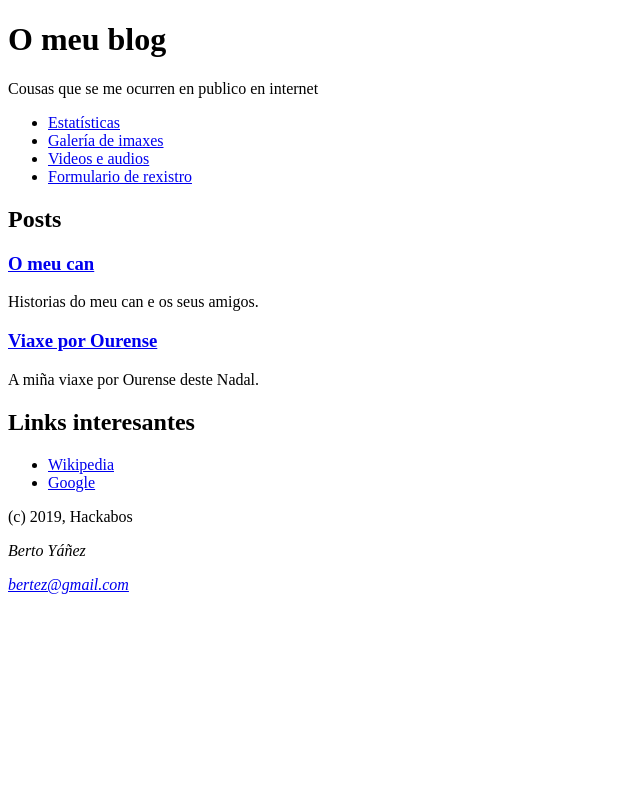
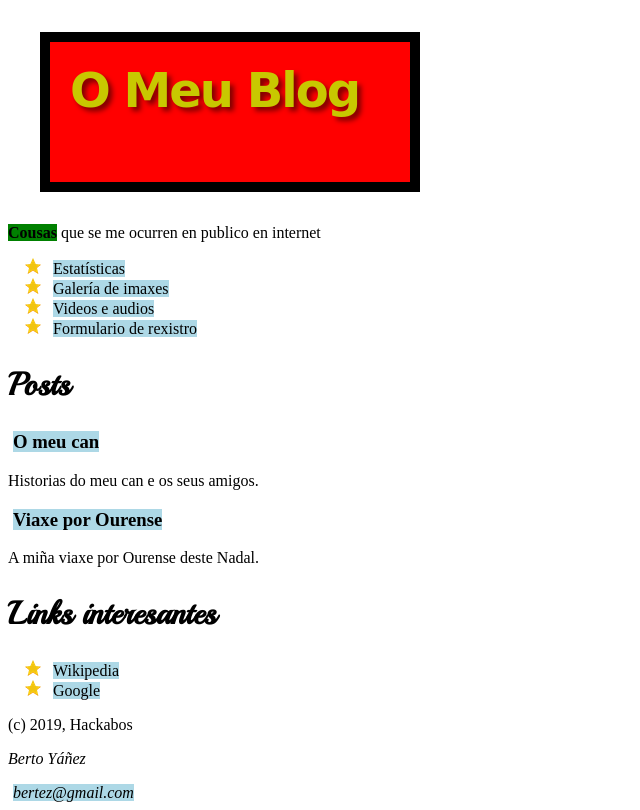
Before and after one commit to javnet/modulo1-html-css, a website: page practica-1/www/index.html in a window 1280 px wide. Shown: the whole page, without its empty margins (0-640 px from the left). Drawn offline with Linux system fonts and the light colour scheme; a web font is replaced by a local one.

Commit message:
Práctica final

```diff
--- /dev/null
+++ b/practica-1/www/css/estilos.css
@@ -0,0 +1,72 @@
+@import url('https://fonts.googleapis.com/css?family=Playball|Spicy+Rice');
+
+html {
+  font-size: 16px;
+}
+
+body > header > h1 {
+  color: rgb(200, 200, 0);
+  font-family: 'Spicy Rice', cursive;
+  font-size: 3rem;
+  font-style: normal;
+  font-weight: bold;
+  letter-spacing: -2px;
+  text-transform: capitalize;
+  text-decoration: none;
+  text-shadow: 4px 4px 5px rgba(0, 0, 0, 0.5);
+  background: red;
+  width: 20rem;
+  height: 100px;
+  border: 10px solid black;
+  padding: 20px;
+  margin: 2rem;
+}
+
+h2 {
+  font-family: 'Playball', cursive;
+  font-size: 2rem;
+}
+
+header strong {
+  background: green;
+}
+
+.especial {
+  text-align: center;
+  line-height: 1.5;
+  letter-spacing: 2px;
+  word-spacing: 5px;
+}
+
+ul {
+  padding-left: 2.5rem;
+  margin-top: 1rem;
+  margin-bottom: 1rem;
+  list-style-type: square;
+  list-style-position: outside;
+  list-style-image: url(/media/star.png);
+}
+
+a {
+  background: lightblue;
+  margin: 5px;
+  text-decoration: none;
+  color: black;
+}
+
+a:visited {
+  color: yellow;
+}
+
+a:hover {
+  background: lightcoral;
+  color: white;
+}
+
+a:focus {
+  border: 5px dotted green;
+}
+
+a:active {
+  background: maroon;
+}
--- a/practica-1/www/index.html
+++ b/practica-1/www/index.html
@@ -6,12 +6,15 @@
   <meta name="viewport" content="width=device-width, initial-scale=1.0">
 
   <title>O meu blog</title>
+
+  <link rel="stylesheet" href="/css/estilos.css">
+  <link rel="shortcut icon" href="/favicon.ico" type="image/x-icon">
 </head>
 
 <body>
   <header>
     <h1>O meu blog</h1>
-    <p>Cousas que se me ocurren en publico en internet</p>
+    <p><strong>Cousas</strong> que se me ocurren en publico en internet</p>
     <nav>
       <ul>
         <li><a href="/estatisticas.html">Estatísticas</a></li>
```
Also changed, not shown: practica-1/www/posts/o-meu-can.html (+4 -1 lines), practica-1/www/favicon.ico (added), practica-1/www/media/star.png (added).
